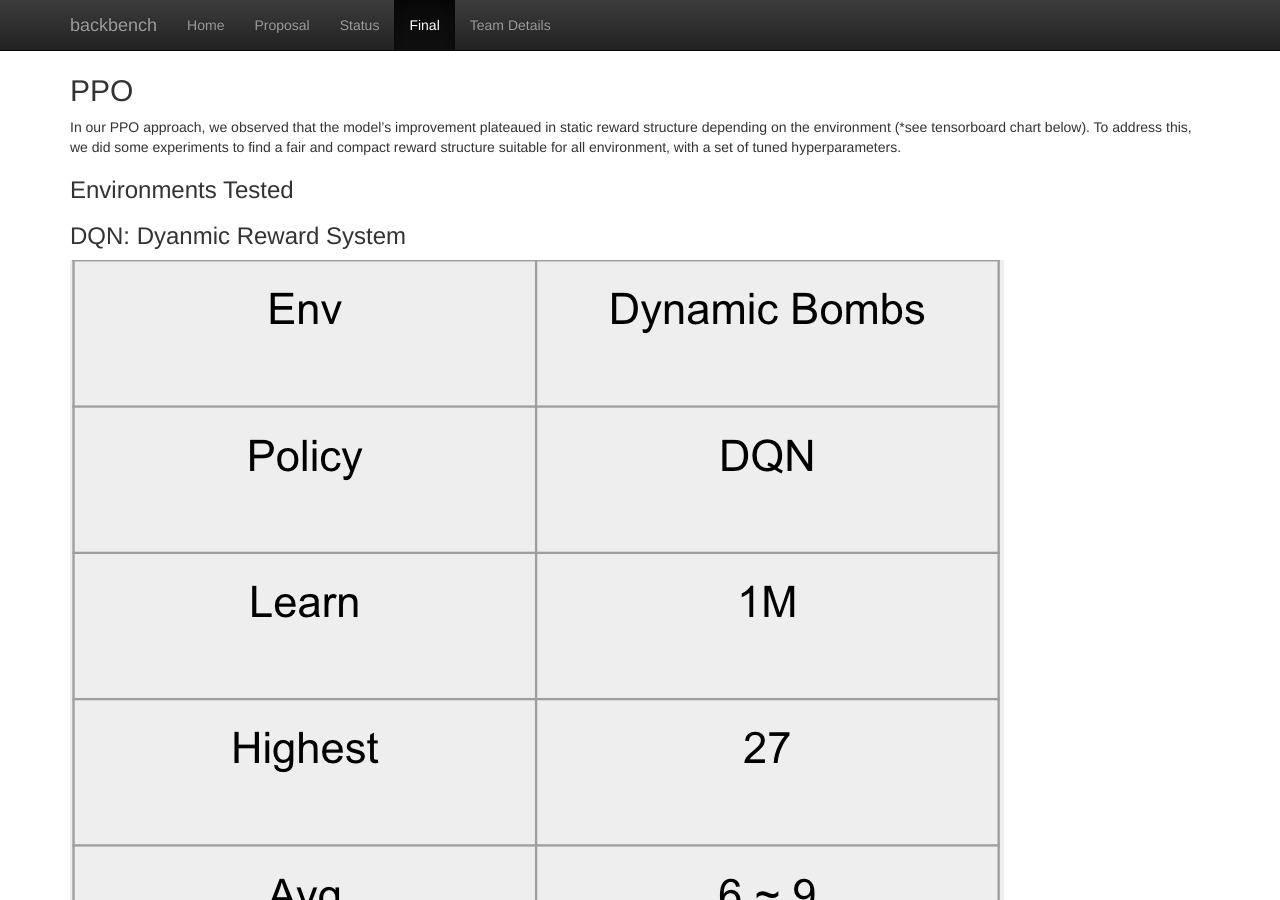
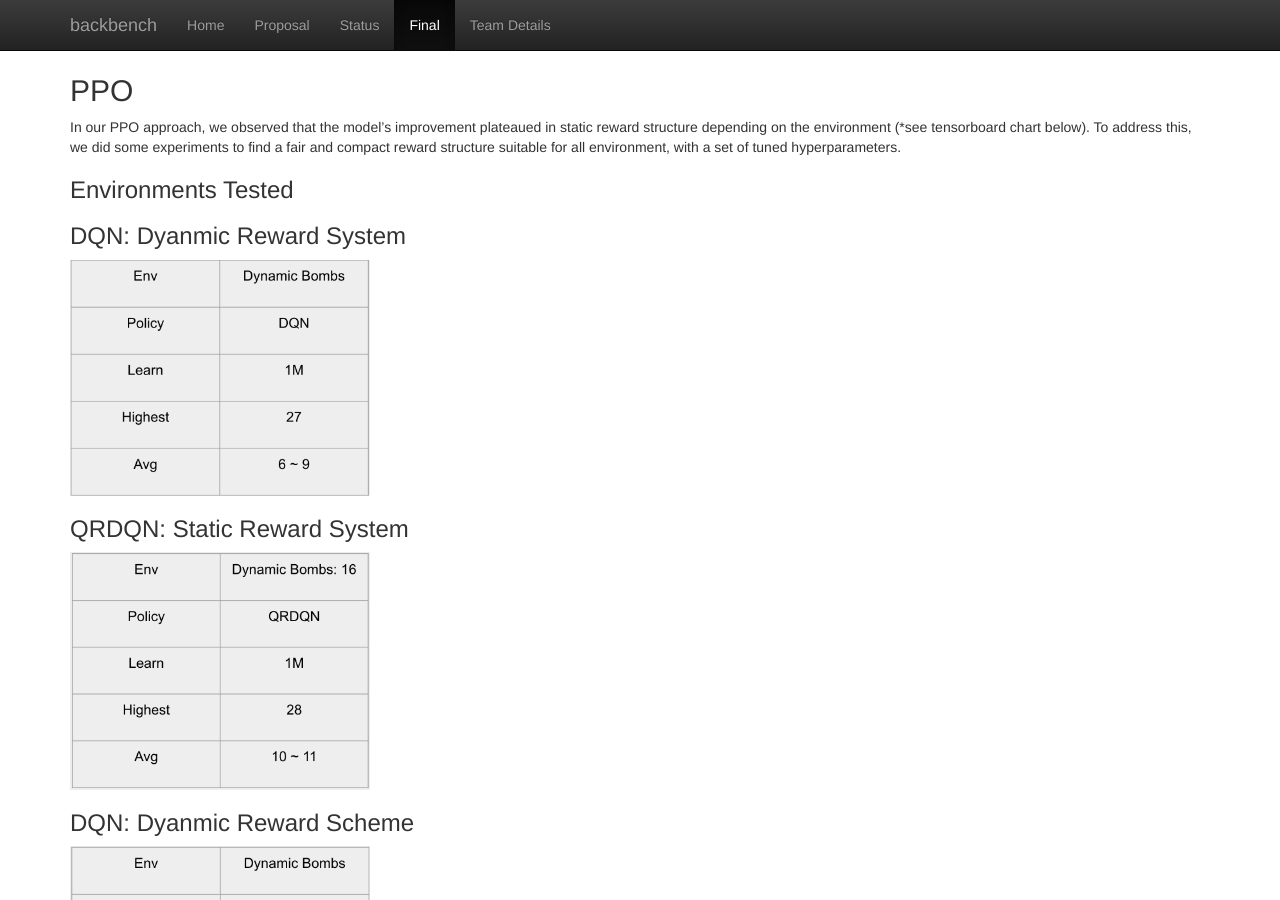
Before and after one commit to mcthoma1/backbench, a Jekyll site: the page built from docs/final.md, in a window 1280 px wide and 900 px high, scrolled down 3125 px. Built offline with Jekyll 4.4.1, drawn with Linux system fonts in a browser that asks for light colours.

Commit message:
fixed the size of the images

```diff
--- a/docs/final.md
+++ b/docs/final.md
@@ -128,13 +128,13 @@ In our PPO approach, we observed that the model’s improvement plateaued in sta
 ### Environments Tested
 
 ### DQN: Dyanmic Reward System
-<img src="./image/DQN-DynamicReward.png" alt="DQN with Dyanmic Reward System"/><br/>
+<img src="./image/DQN-DynamicReward.png" alt="DQN with Dyanmic Reward System" width="300"/><br/>
 
 ### QRDQN: Static Reward System
-<img src="./image/QRDQN-StaticReward.png" alt="QRDQN with Static Reward System"/><br/>
+<img src="./image/QRDQN-StaticReward.png" alt="QRDQN with Static Reward System" width="300"/><br/>
 
 ### DQN: Dyanmic Reward Scheme
-<img src="./image/QRDQN-DynamicReward.png" alt="QRDQN with Dyanmic Reward System"/><br/>
+<img src="./image/QRDQN-DynamicReward.png" alt="QRDQN with Dyanmic Reward System" width="300"/><br/>
 
 #### 1 Bomb Environment
 <img src="./image/1b_graph.png" alt="1 Bomb Graph" width="300"/><br/>
```
